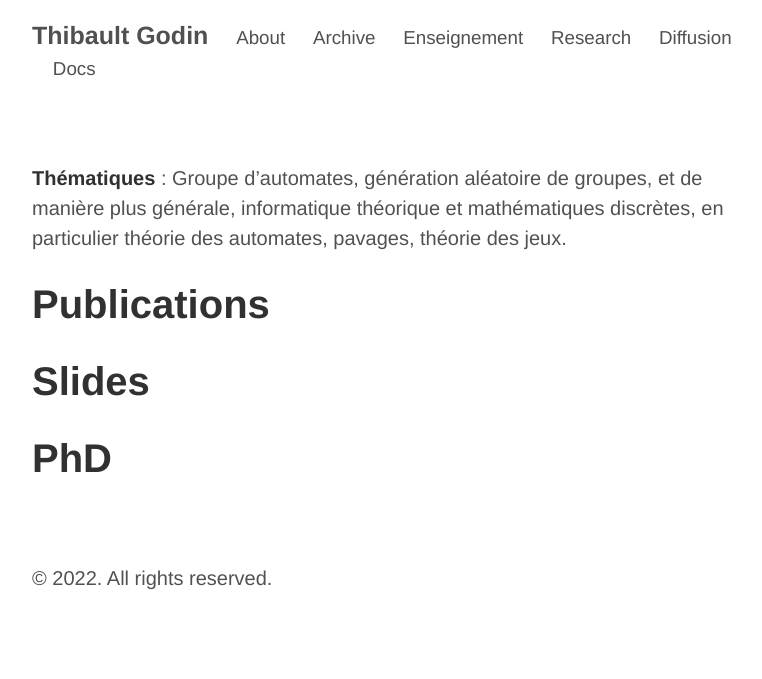
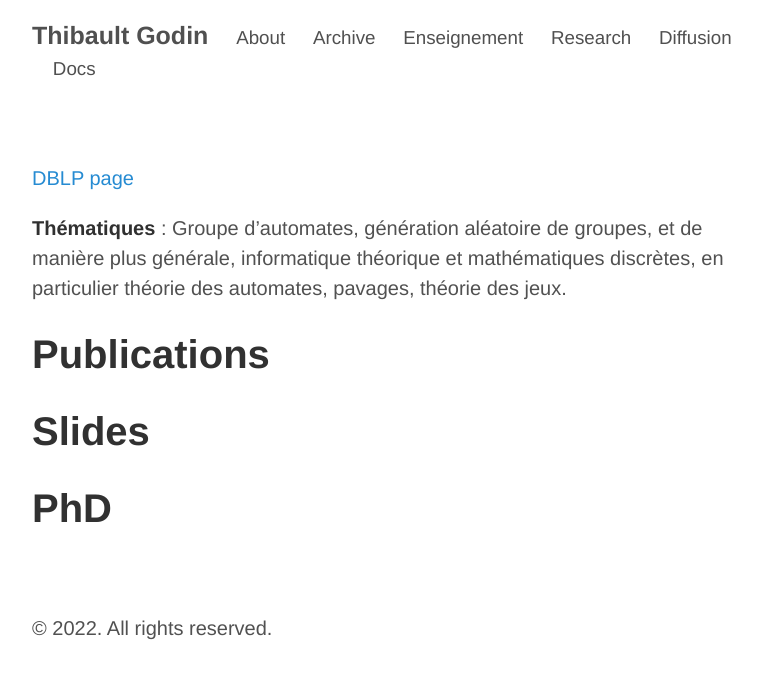
Before and after one commit to thibgodin/thibgodin.github.io, a Jekyll site: the page built from research.md, in a window 1280 px wide. Shown: the top 679 px of the page, without its empty margins (248-1010 px from the left). Built offline with Jekyll 4.4.1, drawn with Linux system fonts in a browser that asks for light colours; our own code applies the rules of GitHub Pages for plain Markdown files.

Commit message:
Update research.md

```diff
--- a/research.md
+++ b/research.md
@@ -1,3 +1,6 @@
+
+[DBLP page](https://dblp.org/pid/153/1880.html)
+
 __Thématiques__ : Groupe d'automates, génération aléatoire de groupes,
 et de manière plus générale, informatique théorique et mathématiques discrètes, en particulier théorie des automates, pavages, théorie des jeux.
 
```
